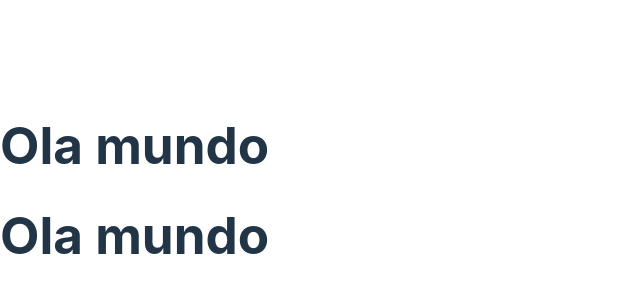
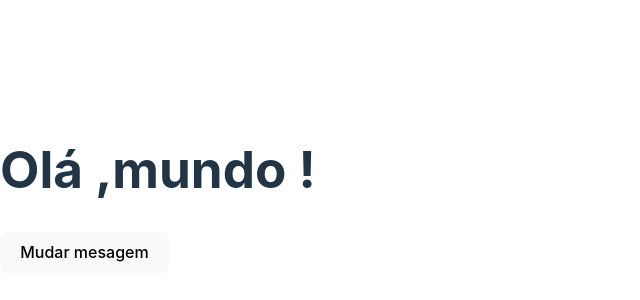
Before and after one commit to ismarsi-matheus/react.js, a React (Vite) app: page / in a window 1280 px wide. Shown: the part 210-510 px from the top of the page, without its empty margins (0-640 px from the left). Built offline with nearby package versions, Linux system fonts and the light colour scheme.

Commit message:
conceito de state

```diff
--- a/src/App.jsx
+++ b/src/App.jsx
@@ -1,9 +1,13 @@
+import { useState } from "react";
+
 function App() {
-  const message = 'Ola mundo';
+  const [message, setMessage] = useState("Olá ,mundo !")
   return (
     <div>
       <h1>{message}</h1>
-      <h1>{message}</h1>
+      <button onClick={() => {
+        setMessage('Olá ,fui clicado')
+      }}>Mudar mesagem</button>
     </div>
   )
 }
@@ -11,4 +15,4 @@ function App() {
 
 
 
-export default App
+export default App;
```
